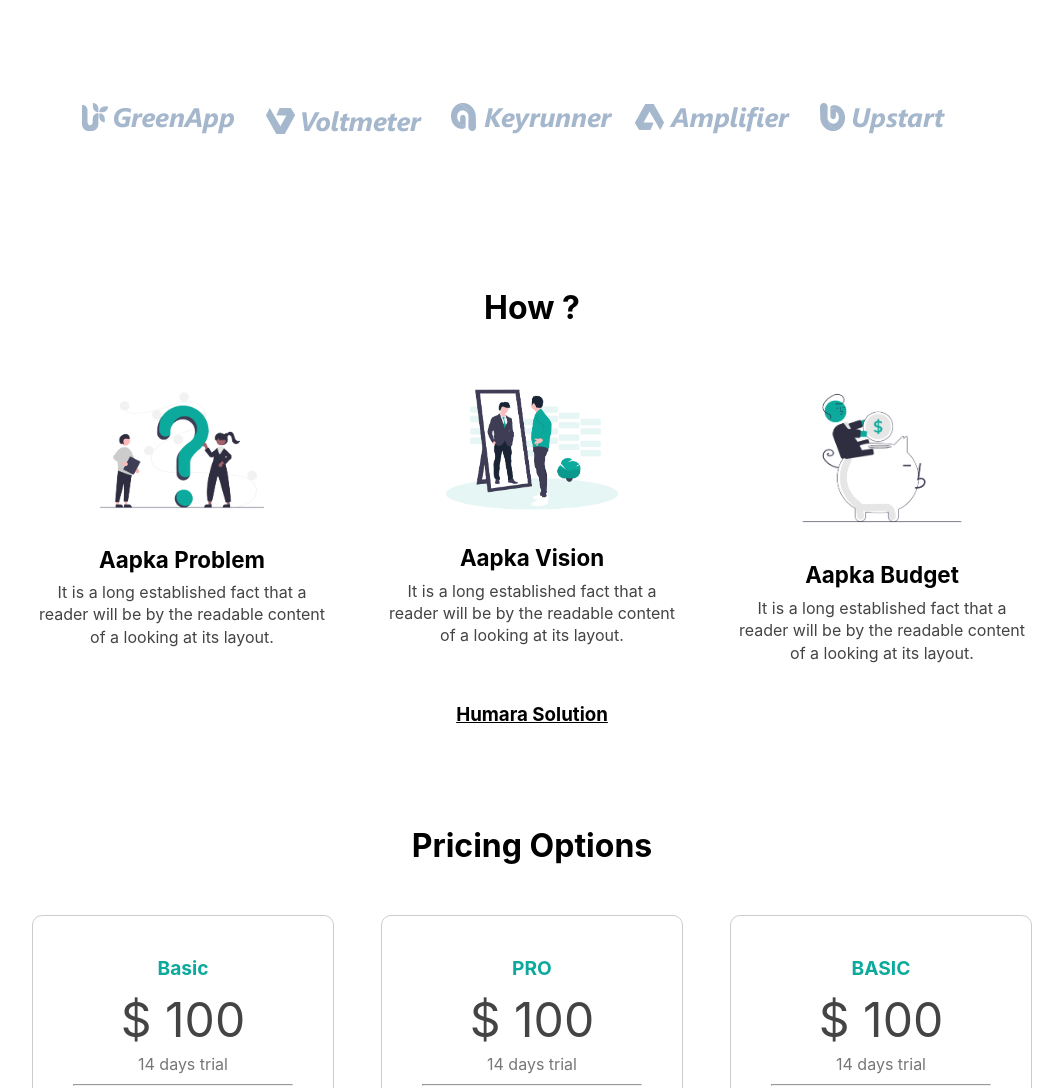
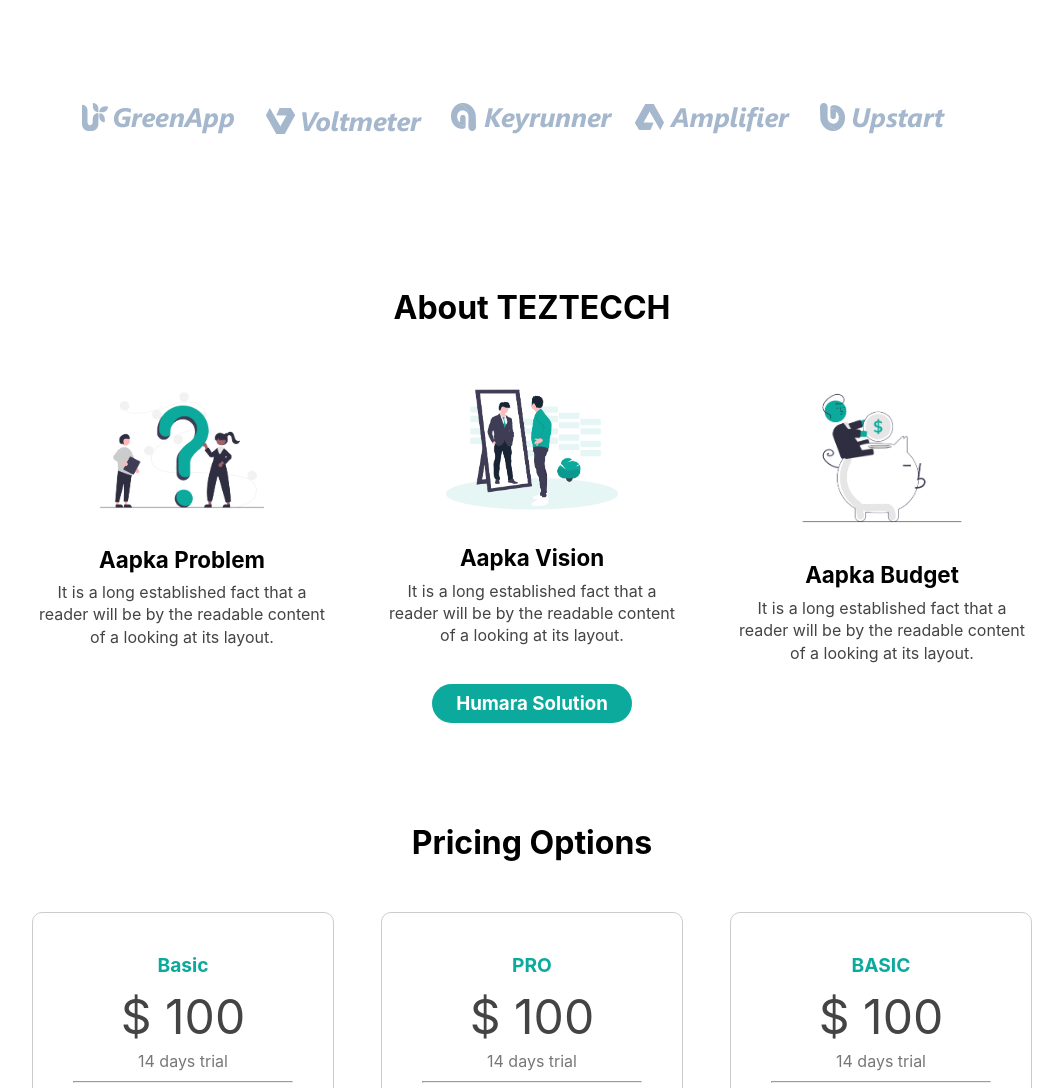
Before and after one commit to polsingambule/about-teztecch, a plain HTML site: page index.html in a window 1280 px wide. Shown: the part 645-1733 px from the top of the page, without its empty margins (108-1171 px from the left). Drawn offline with Linux system fonts and the light colour scheme.

Commit message:
New chenges
New chenges

```diff
--- a/css/style.css
+++ b/css/style.css
@@ -60,6 +60,15 @@ body {
     #menu-btn {
       display: none;
     }
+    h3.solution-btn {
+    background: #0caa9c;
+    width: 200px;
+    margin: 0 auto;
+    text-align: center;
+    padding: 8px 0px;
+    border-radius: 50px;
+    color: #fff;
+}
   }
 
   @media only screen and (max-width: 1000px) {
@@ -81,7 +90,7 @@ body {
       border: 1px solid white;
     }
     .menu-item:hover {
-      color: #5e3dee;
+      color: #0caa9c;
       background-color: white;
       font-size: 0.9rem;
       padding: 20px;
@@ -742,7 +751,7 @@ body {
         padding: 0rem 1rem;
     }
     .title-graphic img {
-        max-width: 40%;
+        max-width: 70%;
         clip-path: polygon(50% 0%, 63% 35%, 98% 35%, 68% 57%, 79% 91%, 50% 70%, 21% 91%, 32% 57%, 2% 35%, 39% 35%);
         bottom: -40px;
     }
--- a/index.html
+++ b/index.html
@@ -108,7 +108,7 @@
 
     <div class="outer-bg-blue">
       <div class="marketing">
-        <h2>How ?</h2>
+        <h2>About TEZTECCH</h2>
       </div>
       <div class="cards">
         <div class="marketing-card">
@@ -140,7 +140,7 @@
         </div>
       </div>
       <br>
-      <h3 style="text-align: center;" class="pols"><b><u>Humara Solution</u></b></h3>
+      <h3 class="solution-btn"><b>Humara Solution</b></h3>
     </div>
 
     <div id="pricing">
```
Also changed, not shown: 1 other file.
